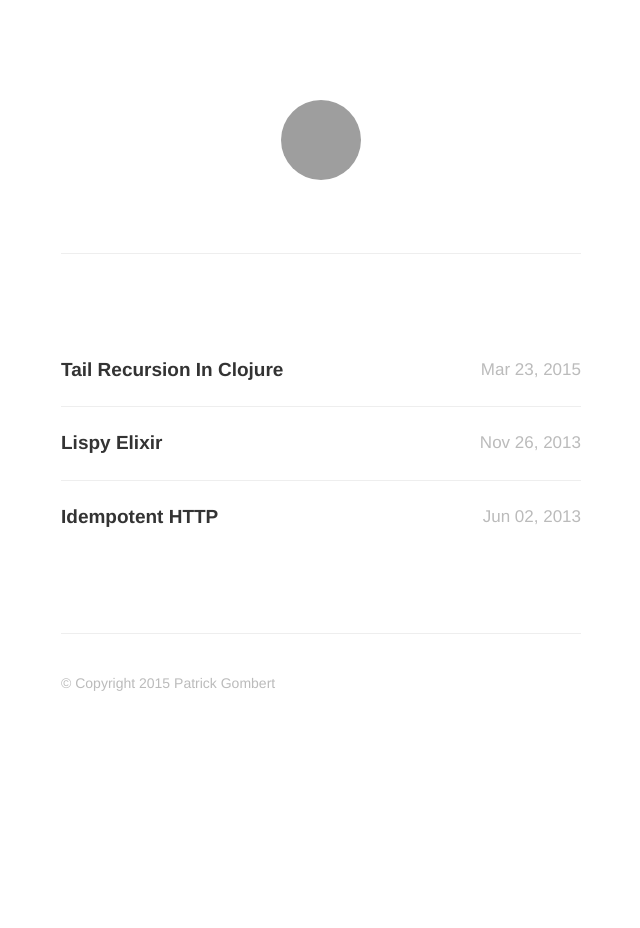
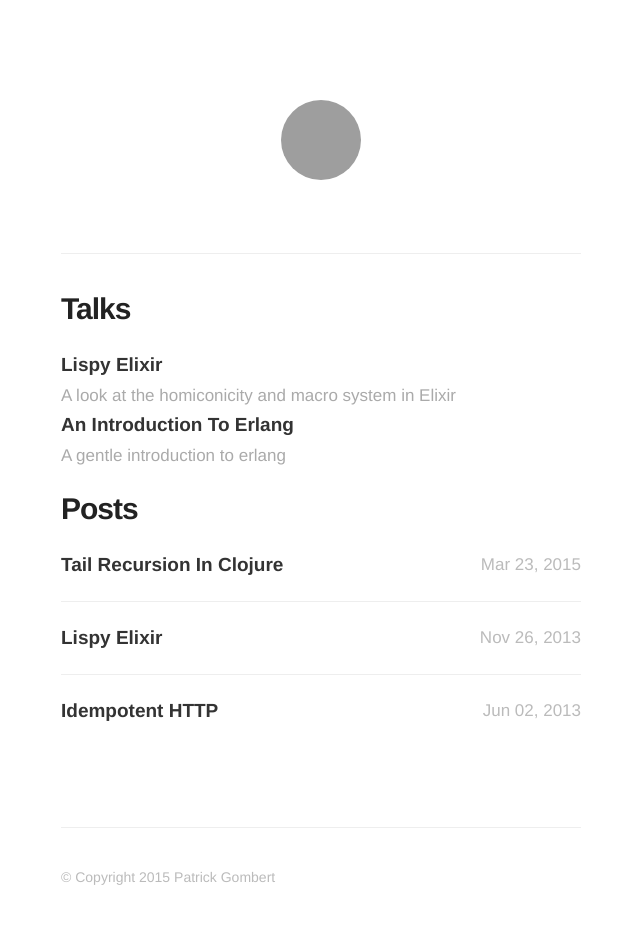
Before and after one commit to patrickgombert/patrickgombert.github.io, a Jekyll site: the page built from index.html, in a window 1280 px wide. Shown: the whole page, without its empty margins (319-959 px from the left). Built offline with Jekyll 4.4.1, drawn with Linux system fonts in a browser that asks for light colours; nearby versions of some CDN libraries; Markdown is read by kramdown in place of the engine named in the settings; the list of posts is cut into pages by our own code; before the commit the page ends 900 px from its top, so only the background shows below that; grey boxes are pictures that could not be loaded.

Commit message:
Add talks to the front page

```diff
--- a/_includes/post-list.html
+++ b/_includes/post-list.html
@@ -1,3 +1,11 @@
+<h1>Talks</h1>
+<ul id="post-list">
+  <li>
+    <a href="https://vimeo.com/95680892">Lispy Elixir <h2>A look at the homiconicity and macro system in Elixir</h2></a>
+    <a href="https://vimeo.com/61536867">An Introduction To Erlang <h2>A gentle introduction to erlang</h2></a>
+</ul>
+
+<h1>Posts</h1>
 <ul id="post-list">
     {% for post in paginator.posts %}
         <li>
--- a/assets/css/style.css
+++ b/assets/css/style.css
@@ -214,6 +214,8 @@ em, i { font-style: italic; }
 	letter-spacing: -1px;
 	color: #222;
 	font-weight: bold;
+  margin-bottom: 25px;
+  margin-top: 25px;
 }
 
 .home h2 {
@@ -371,7 +373,7 @@ img {
 Post List
 =========================================== */
 #post-list,#archive-list {
-	margin-top: 100px;
+	margin-top: 5px;
 }
 
 #post-list li,#archive-list li {
```
